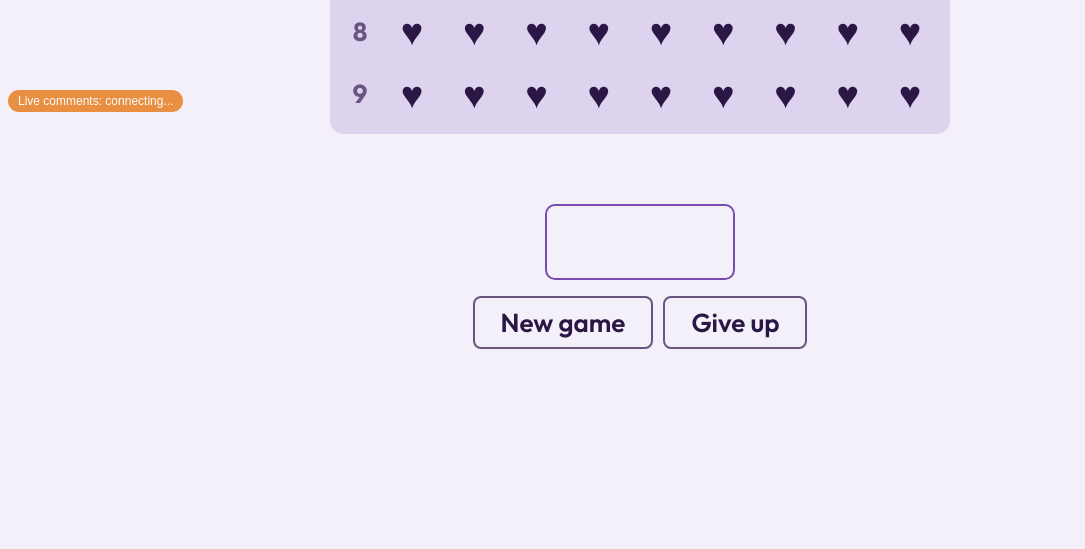
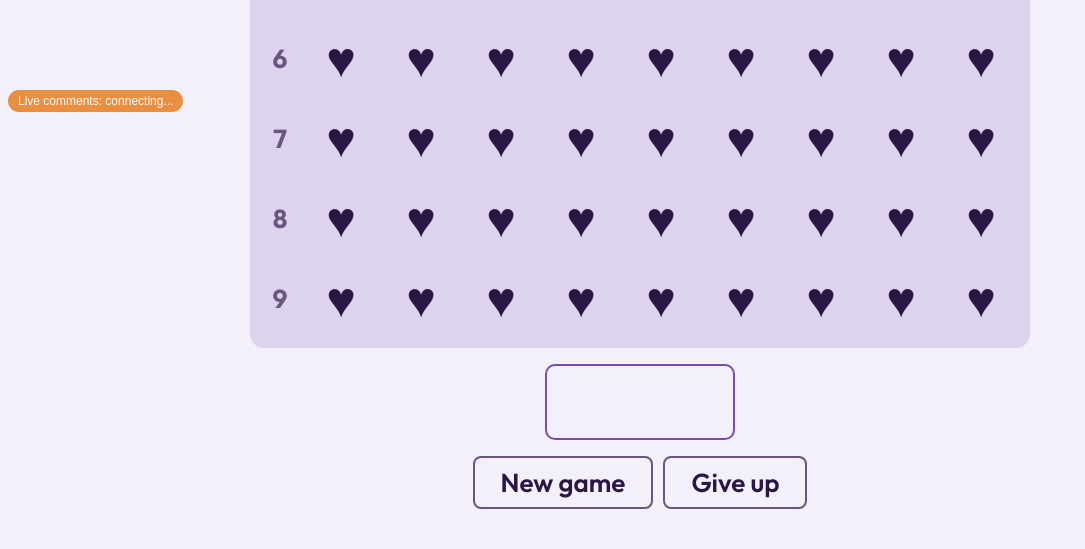
Before and after one commit to Sueatime/WORD-PARTY, a plain HTML site: page Odd/index.html in a window 1280 px wide. Shown: the part 680-1229 px from the top of the page, without its empty margins (0-1085 px from the left). Before the commit the page ends 1069 px from the top, so only its background shows below. Drawn offline with Linux system fonts and the light colour scheme; files whose address does not match are found by name; a web font is replaced by a local one.

Commit message:
Update index.html

```diff
--- a/Odd/index.html
+++ b/Odd/index.html
@@ -13,12 +13,12 @@ box-sizing:border-box;padding-top:env(safe-area-inset-top,0px);padding-bottom:en
 html{scroll-padding-top:env(safe-area-inset-top,0px);background:var(--bg)}
 *{box-sizing:border-box}
 body{margin:0;background:var(--bg);color:var(--ink);font-family:"Outfit",system-ui,sans-serif;font-size:18px;display:flex;justify-content:center}
-main{width:100%;max-width:480px;padding:24px 16px 40px;text-align:center}
+main{width:100%;max-width:520px;padding:24px 10px 40px;text-align:center}
 h1{margin:0 0 8px;font-family:"Rubik Doodle Shadow","Outfit",system-ui,sans-serif;font-weight:400;font-size:clamp(30px,9.5vw,44px);letter-spacing:1px;line-height:1.1}
 .sub{margin:0 0 16px;color:var(--muted);font-size:18px}
 .msg{min-height:26px;font-weight:600;margin:0 0 14px}
 #grid{margin-bottom:14px}
-#grid{display:grid;grid-template-columns:var(--lw,26px) repeat(var(--n,7),1fr);gap:4px;margin:0 auto 16px;max-width:420px;background:var(--panel);padding:8px;border-radius:14px}
+#grid{display:grid;grid-template-columns:var(--lw,26px) repeat(var(--n,7),1fr);gap:4px;margin:0 auto 16px;max-width:100%;background:var(--panel);padding:8px;border-radius:14px}
 .lab{display:grid;place-items:center;font-weight:700;color:var(--muted);font-size:18px;text-transform:uppercase}
 .c{cursor:pointer;aspect-ratio:1;display:grid;place-items:center;border-radius:8px;font-size:var(--f,24px);line-height:1;font-family:"Outfit","Apple Color Emoji","Segoe UI Emoji","Noto Color Emoji",sans-serif;font-weight:700}
 .c.num{font-size:calc(var(--f,24px)*.78);letter-spacing:-1px}
@@ -34,21 +34,21 @@ button{font:inherit;font-weight:600;padding:6px 18px;border-radius:8px;border:2p
 button:disabled{opacity:.4;cursor:not-allowed}
 .end{margin-top:16px;display:flex;gap:10px;justify-content:center}
 #confetti{position:fixed;inset:0;width:100%;height:100%;pointer-events:none;z-index:10}
-.win{background:var(--pop);color:#fff;border-radius:10px;padding:12px;font-size:22px;font-weight:800;max-width:420px;margin:0 auto;animation:pop .5s ease-out;word-break:break-word}
+.win{background:var(--pop);color:#fff;border-radius:10px;padding:12px;font-size:22px;font-weight:800;max-width:100%;margin:0 auto;animation:pop .5s ease-out;word-break:break-word}
 @keyframes shake{0%,100%{transform:translateX(0)}25%{transform:translateX(-6px)}75%{transform:translateX(6px)}}
 @keyframes pop{0%{transform:scale(.6);opacity:0}70%{transform:scale(1.08)}100%{transform:scale(1);opacity:1}}
 @media (prefers-reduced-motion:reduce){.win,.c.bad,input.no{animation:none}}
 @media (min-width:800px){
 body{font-size:26px}
-main{max-width:820px;padding-top:32px}
+main{max-width:840px;padding-top:32px}
 h1{font-size:66px;margin-bottom:12px}
 .sub{font-size:25px}
-#grid{max-width:620px;--lw:36px;gap:6px;padding:12px}
+#grid{max-width:780px;--lw:36px;gap:6px;padding:12px}
 .lab{font-size:26px}
 input{font-size:34px;width:190px;height:76px;border-radius:10px}
 #msg{min-height:40px}
 .end button{padding:8px 26px}
-.win{font-size:30px;max-width:620px}
+.win{font-size:30px;max-width:780px}
 }
 </style>
 </head>
@@ -56,8 +56,8 @@ input{font-size:34px;width:190px;height:76px;border-radius:10px}
 <main>
   <h1>Spot the Difference</h1>
   <p class="sub">Every picture is the same except one. Type the code of the odd one: the column letter and row number, like C3 or 3C.</p>
+  <div class="msg" id="msg" role="status"></div>
   <div id="grid" role="group" aria-label="Pictures"></div>
-  <div class="msg" id="msg" role="status"></div>
   <div class="row"><input id="g" autocomplete="off" autocapitalize="characters" spellcheck="false" maxlength="3" aria-label="Code of the odd picture"></div>
   <div class="end"><button id="new">New game</button><button id="giveup">Give up</button></div>
 </main>
@@ -103,7 +103,7 @@ function build(){
   $("grid").innerHTML=g;
   const gr=$("grid"),lab=gr.querySelector(".lab"),gap=parseFloat(getComputedStyle(gr).columnGap)||4,pad=parseFloat(getComputedStyle(gr).paddingLeft)||8;
   const cell=(gr.clientWidth-pad*2-(lab?lab.getBoundingClientRect().width:26)-N*gap)/N;
-  gr.style.setProperty("--f",Math.max(14,Math.min(52,Math.floor(cell*0.72)))+"px");
+  gr.style.setProperty("--f",Math.max(14,Math.min(64,Math.floor(cell*0.72)))+"px");
 }
 function cellEl(i){return $("grid").querySelector(`.c[data-i="${i}"]`)}
 function flash(t){const m=$("msg");if(over)return;m.textContent=t;clearTimeout(flashT);flashT=setTimeout(()=>{if(!over)m.textContent=""},1800)}
```
